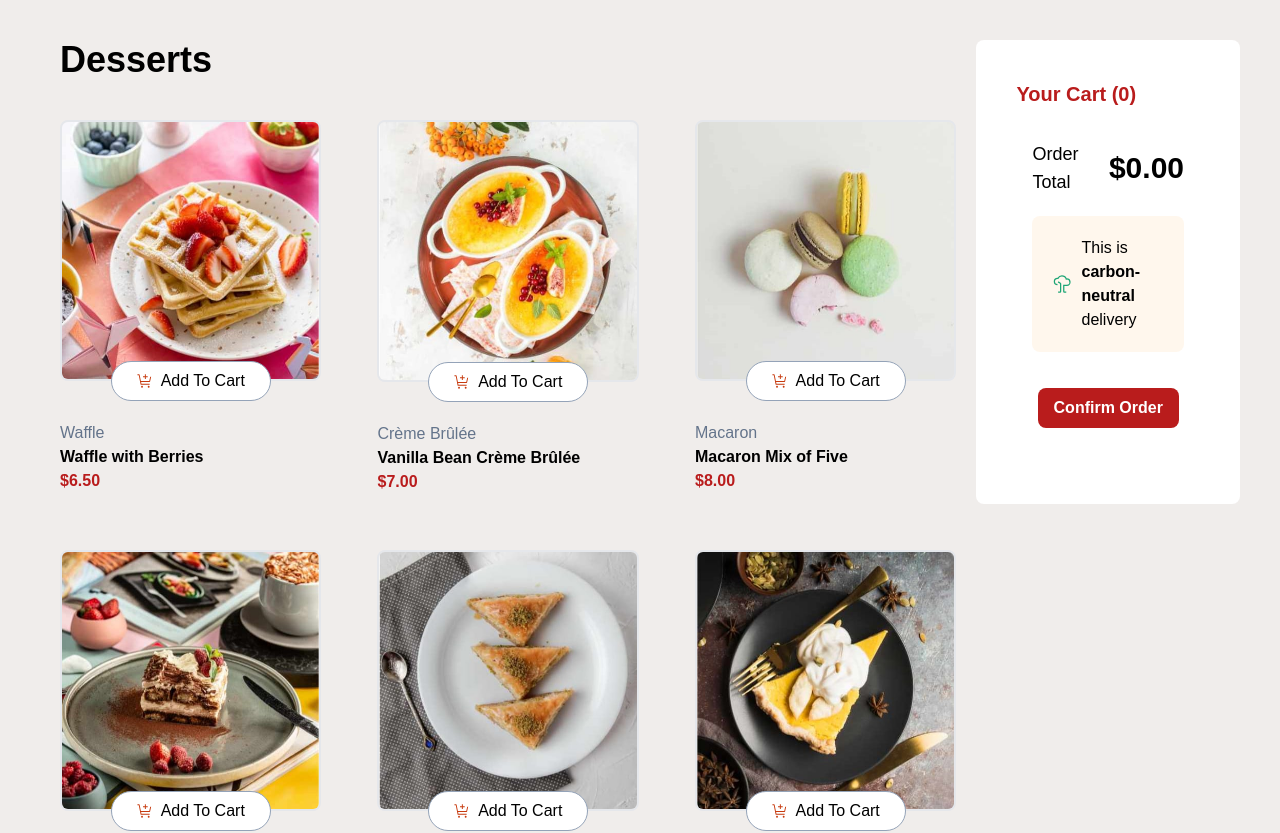
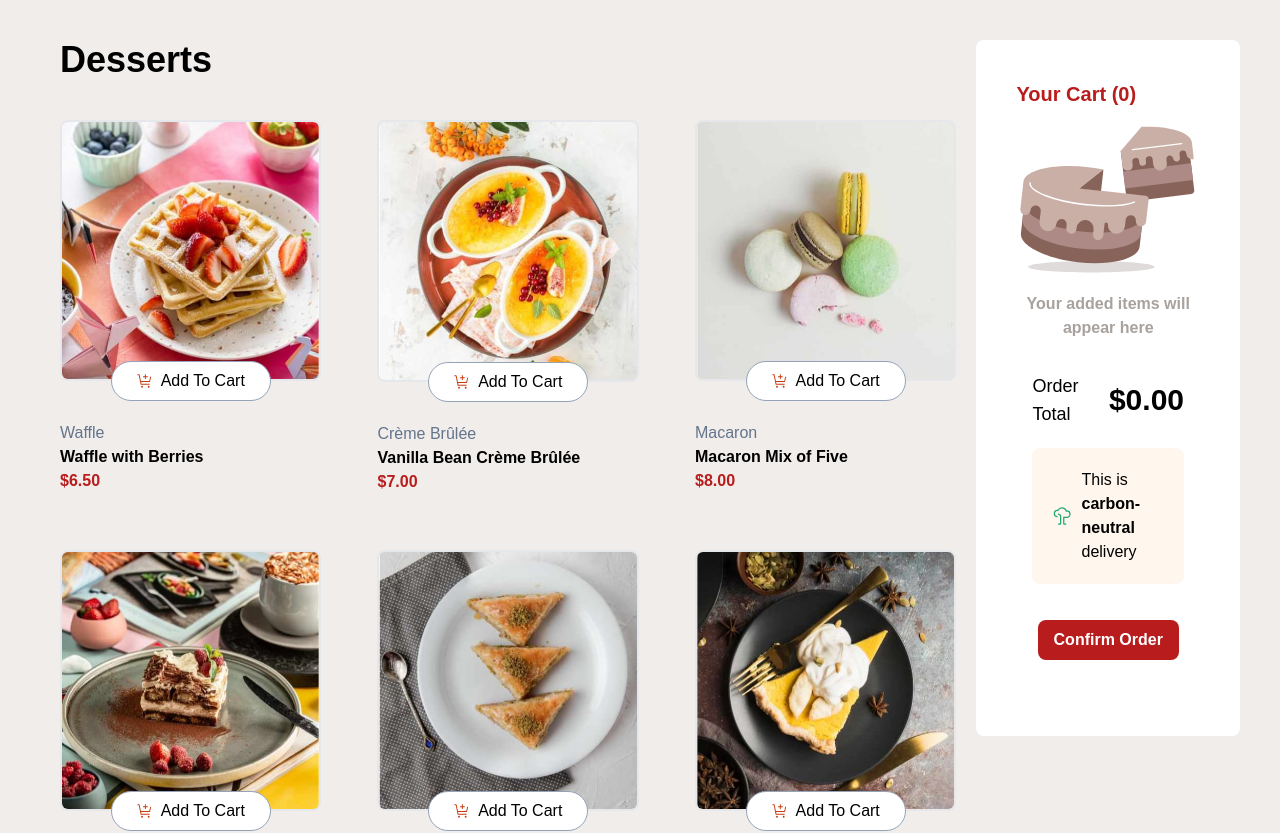
Before and after one commit to KamCoder5/restaurant-product-list, a Next.js app: page / in a window 1280 px wide. Shown: the top 833 px of the page. Built offline with nearby package versions, Linux system fonts and the light colour scheme.

Commit message:
added empty cart image

```diff
--- a/src/app/components/SummaryCard.tsx
+++ b/src/app/components/SummaryCard.tsx
@@ -1,6 +1,7 @@
 import Image from "next/image";
 import { SummaryCardItem } from "./SummaryCardItem";
 import carbonNeutral from "../../../public/images/icon-carbon-neutral.svg";
+import emptyCart from "../../../public/images/illustration-empty-cart.svg";
 
 interface CartItem {
   name: string;
@@ -24,6 +25,17 @@ export const SummaryCard: React.FC<SummaryCardProps> = ({
       <div className="text-red-700 text-xl font-extrabold">
         Your Cart ({totalItemsInCart})
       </div>
+      <Image
+        className="m-auto"
+        src={emptyCart}
+        width={200}
+        height={200}
+        alt="Picture of Food"
+      />
+      <p className="text-center font-extrabold text-stone-400">
+        Your added items will appear here
+      </p>
+      {/* cart items */}
       <div className="bg-white p-4 rounded-lg mt-8 lg:mt-0 lg:sticky lg:top-4">
         {productsInCart.map(({ name, price, quantity }) => (
           <SummaryCardItem
```
